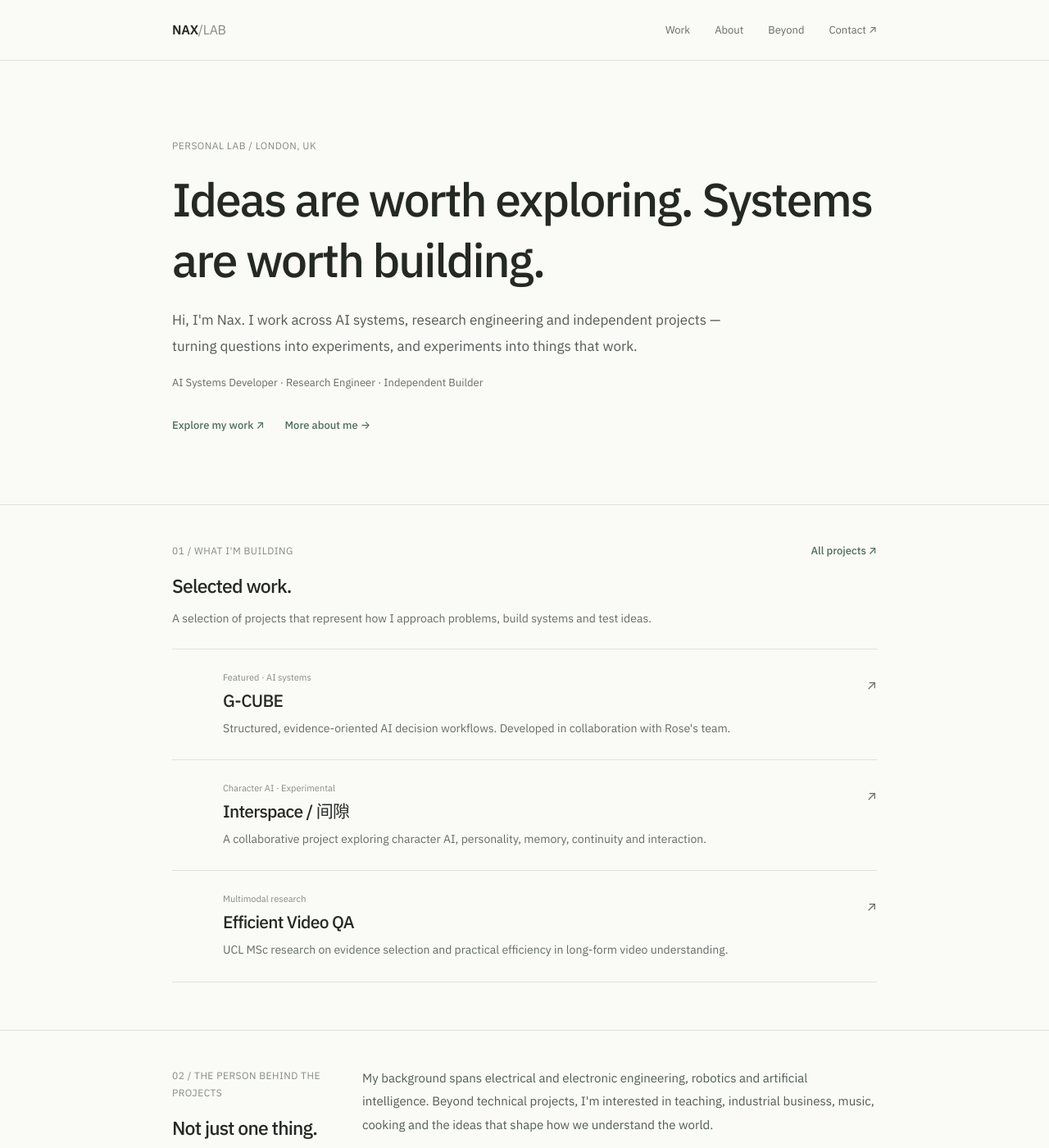
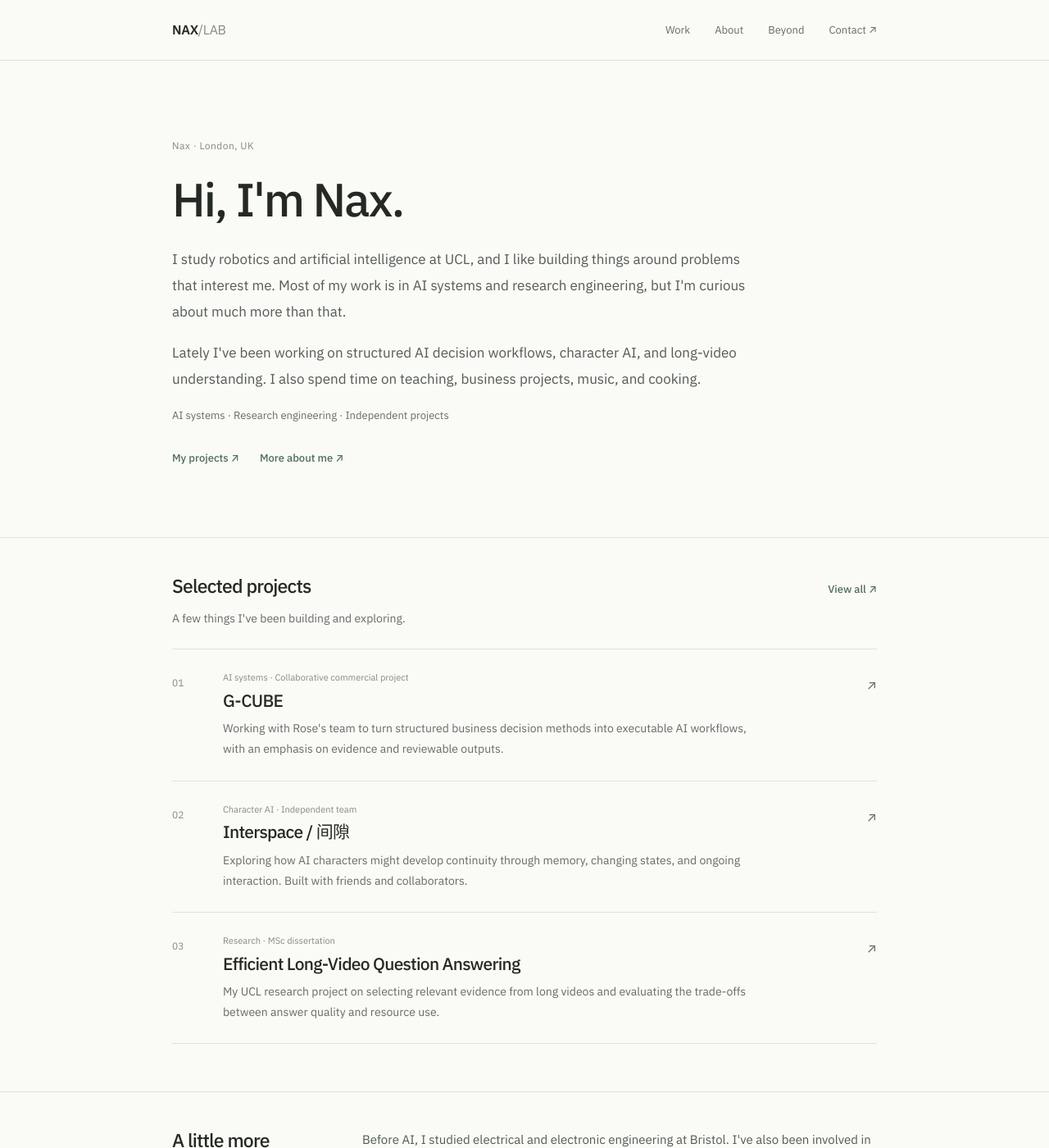
Before and after one commit to naxgotomakeit/naxgotomakeit.github.io, a Jekyll site: the page built from index.html, in a window 1280 px wide and 1400 px high. Shown: the whole window at 82% size. Built offline with Jekyll 4.4.1, drawn with Linux system fonts in a browser that asks for light colours; some of the changed text lies outside the part shown.

Commit message:
feat: rewrite home as text-first personal introduction

```diff
--- a/index.html
+++ b/index.html
@@ -1,14 +1,53 @@
 ---
 layout: default
 title: Home
-description: "Nax — AI systems, research engineering, and independent exploration."
+description: "Nax — AI systems, research, and a few other things."
 ---
-<section class="hero"><div class="wrap hero-grid"><div><p class="kicker">PERSONAL LAB / LONDON, UK</p><h1>Ideas are worth exploring. <em>Systems are worth building.</em></h1><p class="lead">Hi, I'm Nax. I work across AI systems, research engineering and independent projects — turning questions into experiments, and experiments into things that work.</p><p class="sublead">AI Systems Developer · Research Engineer · Independent Builder</p><div class="actions"><a class="button dark" href="{{ '/work/' | relative_url }}">Explore my work ↗</a><a class="button" href="{{ '/about/' | relative_url }}">More about me →</a></div></div><div class="hero-art" aria-hidden="true"><span>n.</span></div></div></section>
-<section class="section"><div class="wrap"><div class="section-head"><div><p class="kicker">01 / WHAT I'M BUILDING</p><h2>Selected <em>work.</em></h2><p class="section-desc">A selection of projects that represent how I approach problems, build systems and test ideas.</p></div><a class="text-link" href="{{ '/work/' | relative_url }}">All projects ↗</a></div>
-<div class="cards">
-<a class="project-card featured" href="{{ '/work/g-cube/' | relative_url }}"><div class="visual gcube"><div class="nodes"><b>Evidence</b><b>G-CUBE</b><b>Decisions</b></div></div><div class="card-copy"><span class="label">Featured · AI systems</span><h3>G-CUBE</h3><p>Structured, evidence-oriented AI decision workflows. Developed in collaboration with Rose's team.</p><div class="card-foot"><span>Commercial product collaboration</span><span>Explore ↗</span></div></div></a>
-<a class="project-card" href="{{ '/work/interspace/' | relative_url }}"><div class="visual interspace"><span class="planet"></span></div><div class="card-copy"><span class="label">Character AI · Experimental</span><h3>Interspace / 间隙</h3><p>A collaborative project exploring character AI, personality, memory, continuity and interaction.</p><div class="card-foot"><span>Independent team</span><span>Explore ↗</span></div></div></a>
-<a class="project-card" href="{{ '/work/video-qa/' | relative_url }}"><div class="visual video"><span class="film"><i></i><i></i><i></i></span></div><div class="card-copy"><span class="label">Multimodal research</span><h3>Efficient Video QA</h3><p>UCL MSc research on evidence selection and practical efficiency in long-form video understanding.</p><div class="card-foot"><span>Academic research</span><span>Explore ↗</span></div></div></a>
-</div></div></section>
-<section class="section"><div class="wrap two-col"><div><p class="kicker">02 / THE PERSON BEHIND THE PROJECTS</p><h2>Not just <em>one thing.</em></h2></div><div class="text-block"><p>My background spans electrical and electronic engineering, robotics and artificial intelligence. Beyond technical projects, I'm interested in teaching, industrial business, music, cooking and the ideas that shape how we understand the world.</p><div class="actions"><a class="text-link" href="{{ '/about/' | relative_url }}">Background & experience ↗</a><a class="text-link" href="{{ '/beyond/' | relative_url }}">Beyond work ↗</a></div></div></div></section>
-<section class="section"><div class="wrap"><div class="banner"><p class="kicker">A WORKING PHILOSOPHY</p><h2>Stay curious. Be precise. <em>Make it real.</em></h2><p>I'm interested in the space between a compelling idea and an honest test of whether it can actually work.</p></div></div></section>
+<section class="hero">
+  <div class="wrap hero-grid">
+    <p class="kicker">Nax · London, UK</p>
+    <h1>Hi, I'm Nax.</h1>
+    <p class="lead">I study robotics and artificial intelligence at UCL, and I like building things around problems that interest me. Most of my work is in AI systems and research engineering, but I'm curious about much more than that.</p>
+    <p class="lead">Lately I've been working on structured AI decision workflows, character AI, and long-video understanding. I also spend time on teaching, business projects, music, and cooking.</p>
+    <p class="sublead">AI systems · Research engineering · Independent projects</p>
+    <div class="actions">
+      <a class="text-link" href="{{ '/work/' | relative_url }}">My projects ↗</a>
+      <a class="text-link" href="{{ '/about/' | relative_url }}">More about me ↗</a>
+    </div>
+  </div>
+</section>
+<section class="section">
+  <div class="wrap">
+    <div class="section-head">
+      <div><h2>Selected projects</h2><p class="section-desc">A few things I've been building and exploring.</p></div>
+      <a class="text-link" href="{{ '/work/' | relative_url }}">View all ↗</a>
+    </div>
+    <div class="cards">
+      <a class="project-card featured" data-index="01" href="{{ '/work/g-cube/' | relative_url }}">
+        <div class="card-copy"><span class="label">AI systems · Collaborative commercial project</span>
+        <h3>G-CUBE</h3>
+        <p>Working with Rose's team to turn structured business decision methods into executable AI workflows, with an emphasis on evidence and reviewable outputs.</p></div>
+      </a>
+      <a class="project-card" data-index="02" href="{{ '/work/interspace/' | relative_url }}">
+        <div class="card-copy"><span class="label">Character AI · Independent team</span>
+        <h3>Interspace / 间隙</h3>
+        <p>Exploring how AI characters might develop continuity through memory, changing states, and ongoing interaction. Built with friends and collaborators.</p></div>
+      </a>
+      <a class="project-card" data-index="03" href="{{ '/work/video-qa/' | relative_url }}">
+        <div class="card-copy"><span class="label">Research · MSc dissertation</span>
+        <h3>Efficient Long-Video Question Answering</h3>
+        <p>My UCL research project on selecting relevant evidence from long videos and evaluating the trade-offs between answer quality and resource use.</p></div>
+      </a>
+    </div>
+  </div>
+</section>
+<section class="section">
+  <div class="wrap two-col">
+    <div><h2>A little more</h2></div>
+    <div class="text-block">
+      <p>Before AI, I studied electrical and electronic engineering at Bristol. I've also been involved in teaching and outreach, and I'm currently exploring international trade alongside family-connected industrial work.</p>
+      <p>Outside work, I enjoy playing piano, cooking, and reading about science and philosophy.</p>
+      <div class="actions"><a class="text-link" href="{{ '/about/' | relative_url }}">Background ↗</a><a class="text-link" href="{{ '/beyond/' | relative_url }}">Outside work ↗</a></div>
+    </div>
+  </div>
+</section>
```
